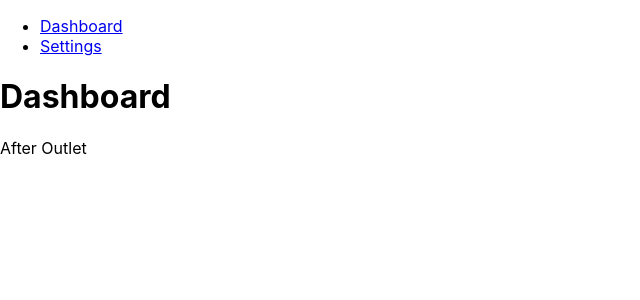
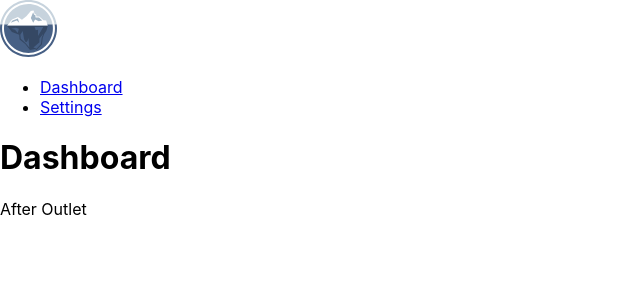
Before and after one commit to cibgraphics/Iceberg-react, a React (Create React App) app: page / in a window 1280 px wide. Shown: the top 300 px of the page, without its empty margins (0-640 px from the left). Built offline with nearby package versions, Linux system fonts and the light colour scheme.

Commit message:
Includes header

```diff
--- a/src/components/Header/Header.js
+++ b/src/components/Header/Header.js
@@ -1,6 +1,6 @@
 import MainNav from './MainNav';
 
-const MainNav = () => {
+const Header = () => {
   return (
     <header className="app-header">
       <div className="logo">
--- a/src/components/layout/AppLayout.js
+++ b/src/components/layout/AppLayout.js
@@ -1,10 +1,10 @@
 import { Outlet } from 'react-router-dom';
-import MainNav from '../header/MainNav';
+import Header from '../header/Header';
 
 const AppLayout = (props) => {
   return (
     <>
-      <MainNav />
+      <Header />
       <main>
         <Outlet />
         <p>After Outlet</p>
```
